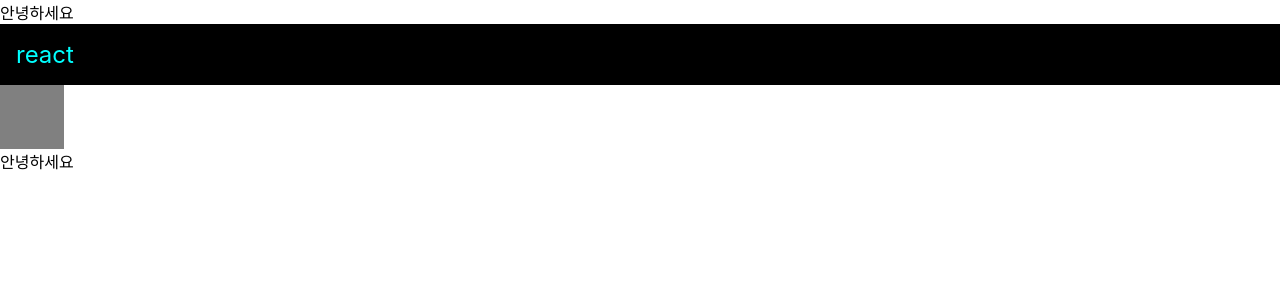
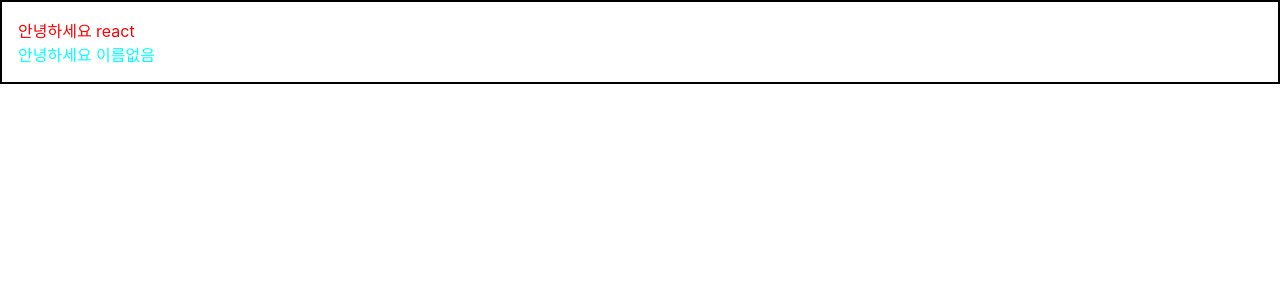
Before and after one commit to sone1118/react_study, a React (Create React App) app in the folder react_app2/: page / in a window 1280 px wide. Shown: the top 300 px of the page. Built offline with nearby package versions, Linux system fonts and the light colour scheme.

Commit message:
props 설명 추가 Wrapper라는 사용자 정의 함수를 생성 (children 이라는 props를 사용하는 예제)

```diff
--- a/react_app2/src/App.js
+++ b/react_app2/src/App.js
@@ -1,26 +1,16 @@
 import React from "react";
 import Hello from "./hello";
+import Wrapper from "./wrapper"
 import './App.css';
 
 function App() {
-  const name = 'react';
-  //스타일을 넣어줄때에는 객체로 넣어줘야한다
-  //background-color => backgroundColor와 같이 변환해서 넣어준다
-  const style = {
-    backgroundColor: 'black',
-    color: 'aqua',
-    fontSize: 24,
-    padding: '1rem'
-  };
   return (
+    <Wrapper>
     <div className="App">
-      <Hello></Hello>
-      {/*jsx에서 js를 사용할때는 {} 를 사용한다
-      class 를 사용하고 싶으면 className이라는 것을 사용한다 */}
-      <div style={style}>{name}</div>
-      <div className='gray-box'></div>
-      <Hello></Hello>
+      <Hello name='react' color='red'></Hello>
+      <Hello color='aqua'></Hello>
     </div>
+    </Wrapper>
   );
 }
 
--- a/react_app2/src/hello.js
+++ b/react_app2/src/hello.js
@@ -1,7 +1,17 @@
 import React from 'react';
 
-function Hello() {
-    return <div>안녕하세요</div>
+//비구조 할당 가능
+//객체를 객체내부 이름이랑 똑같은 거로 가져오니까
+//function Hello(props) 말고
+function Hello({color, name}) {
+    return <div style={{
+        color
+    }}>안녕하세요 {name}</div>
+}
+
+//props의 default값을 설정해 둘수 있다
+Hello.defaultProps = {
+    name: '이름없음'
 }
 
 export default Hello;
--- /dev/null
+++ b/react_app2/src/wrapper.js
@@ -0,0 +1,16 @@
+import React from "react";
+
+//children 이라는 객체로
+//<Wrapper>여기에 있는 값을 받아올 수 있다.</Wrapper>
+function Wrapper({children}) {
+    const style = {
+        border: '2px solid black',
+        padding: 16
+    };
+
+    return (
+        <div style={style}>{children}</div>
+    );
+}
+
+export default Wrapper;
```
Also changed, not shown: react_app2/src/설명/props설명.txt (added).
